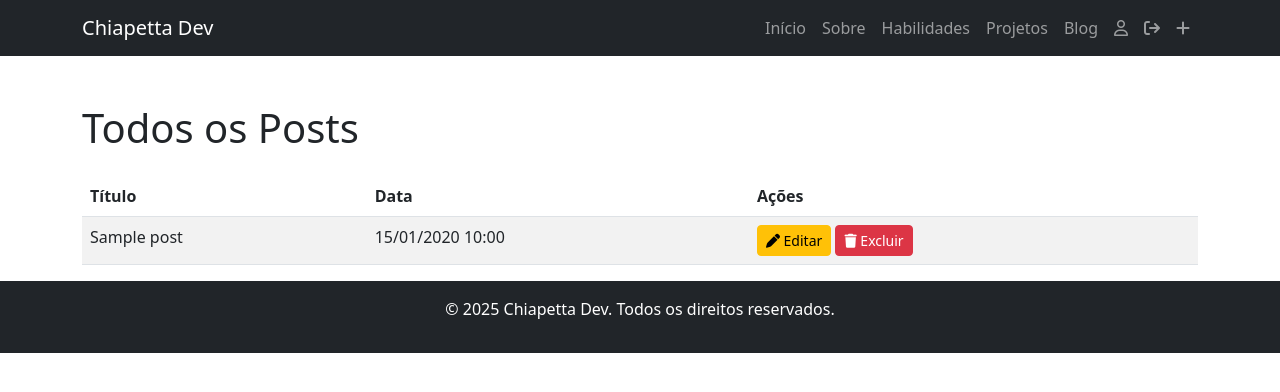
After one commit to chiapettaiago/my_portfolio, a Flask app: page /posts in a window 1280 px wide. The commit adds this page. Shown: the top 392 px of the page. Run offline with Flask 3, Linux system fonts and the light colour scheme; a user stored in the database is signed in; tables that the repository leaves empty hold one stand-in row (values such as "Sample post"); some libraries are stand-ins or nearby versions.

Commit message:
sistema de edição e rmmoção de posts

```diff
--- a/app.py
+++ b/app.py
@@ -122,7 +122,7 @@ def login():
         if user and check_password_hash(user.password, password):
             login_user(user)
             flash('Login realizado com sucesso!', 'success')
-            return redirect(url_for('create'))
+            return redirect(url_for('all_posts'))
         else:
             flash('Credenciais inválidas.', 'danger')
     return render_template('login.html')
@@ -143,6 +143,40 @@ def add_comment(post_id):
     flash('Comentário adicionado com sucesso!', 'success')
     return redirect(url_for('post', post_id=post_id))
 
+@app.route('/posts')
+@login_required
+def all_posts():
+    posts = Post.query.order_by(Post.created_at.desc()).all()
+    return render_template('all_posts.html', posts=posts)
+
+@app.route('/post/<int:post_id>/delete', methods=['POST'])
+@login_required
+def delete_post(post_id):
+    post = Post.query.get_or_404(post_id)
+    if post:
+        db.session.delete(post)
+        db.session.commit()
+        flash('Post excluído com sucesso!', 'success')
+    return redirect(url_for('all_posts'))
+
+@app.route('/post/<int:post_id>/edit', methods=['GET', 'POST'])
+@login_required
+def edit_post(post_id):
+    post = Post.query.get_or_404(post_id)
+    if request.method == 'POST':
+        title = request.form['title']
+        content = request.form['content']
+        if not title or not content:
+            flash('Título e conteúdo são obrigatórios!', 'danger')
+            return redirect(url_for('edit_post', post_id=post.id))
+        post.title = title
+        post.content = content
+        db.session.commit()
+        flash('Post atualizado com sucesso!', 'success')
+        return redirect(url_for('all_posts'))
+    return render_template('edit_post.html', post=post)
+
+
 
 @app.route('/logout')
 @login_required
--- /dev/null
+++ b/templates/all_posts.html
@@ -0,0 +1,38 @@
+{% extends 'base.html' %}
+
+{% block title %}Todos os Posts{% endblock %}
+
+{% block content %}
+<div class="container mt-5">
+    <h1 class="mb-4">Todos os Posts</h1>
+    <table class="table table-striped">
+        <thead>
+            <tr>
+                <th>Título</th>
+                <th>Data</th>
+                <th>Ações</th>
+            </tr>
+        </thead>
+        <tbody>
+            {% for post in posts %}
+            <tr>
+                <td>{{ post.title }}</td>
+                <td>{{ post.created_at.strftime('%d/%m/%Y %H:%M') }}</td>
+                <td>
+                    <!-- Botão Editar -->
+                    <a href="{{ url_for('edit_post', post_id=post.id) }}" class="btn btn-warning btn-sm">
+                        <i class="fa-solid fa-pen"></i> Editar
+                    </a>
+                    <!-- Botão Excluir -->
+                    <form action="{{ url_for('delete_post', post_id=post.id) }}" method="POST" class="d-inline">
+                        <button type="submit" class="btn btn-danger btn-sm" onclick="return confirm('Tem certeza que deseja excluir este post?');">
+                            <i class="fa-solid fa-trash"></i> Excluir
+                        </button>
+                    </form>
+                </td>
+            </tr>
+            {% endfor %}
+        </tbody>
+    </table>
+</div>
+{% endblock %}
--- a/templates/base.html
+++ b/templates/base.html
@@ -27,7 +27,7 @@
                     <li class="nav-item"><a class="nav-link" href="{{ url_for('home') }}#projects">Projetos</a></li>
                     <li class="nav-item"><a class="nav-link" href="{{ url_for('home') }}#blog">Blog</a></li>
                     {% if current_user.is_authenticated %}
-                    <li class="nav-item" title="Usuário"><a class="nav-link" href="#"><i class="fa-regular fa-user"></i></a></li>
+                    <li class="nav-item" title="Usuário"><a class="nav-link" href="{{ url_for('all_posts') }}"><i class="fa-regular fa-user"></i></a></li>
                     <li class="nav-item" title="Logout"><a class="nav-link" href="{{ url_for('logout') }}"><i class="fa-solid fa-arrow-right-from-bracket"></i></a></li>
                     <li class="nav-item" title="Criar Novo Post"><a class="nav-link" href="{{ url_for('create') }}"><i class="fa-solid fa-plus"></i></a></li>
 
```
Also changed, not shown: templates/edit_post.html (added, +35 -0 lines).
